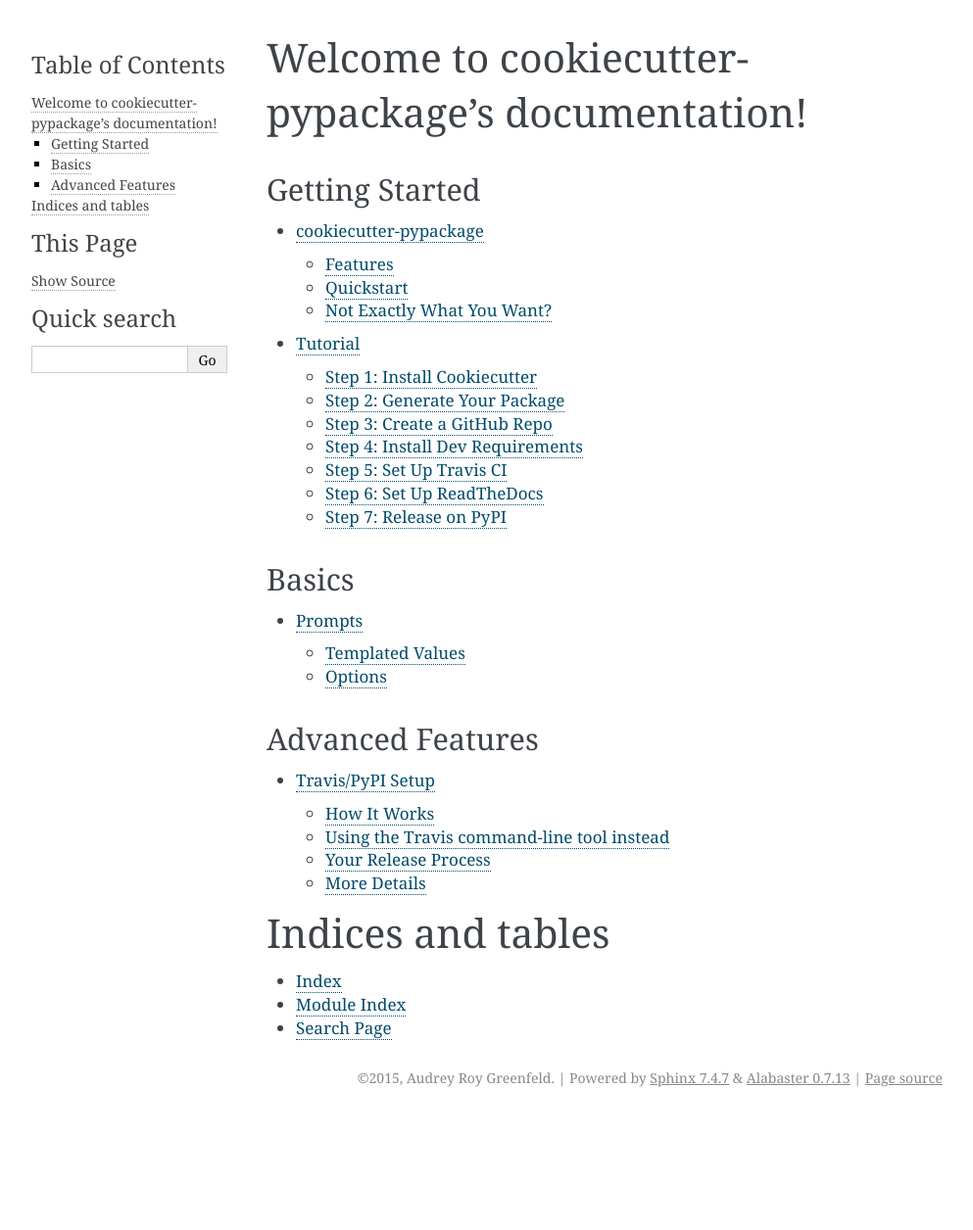
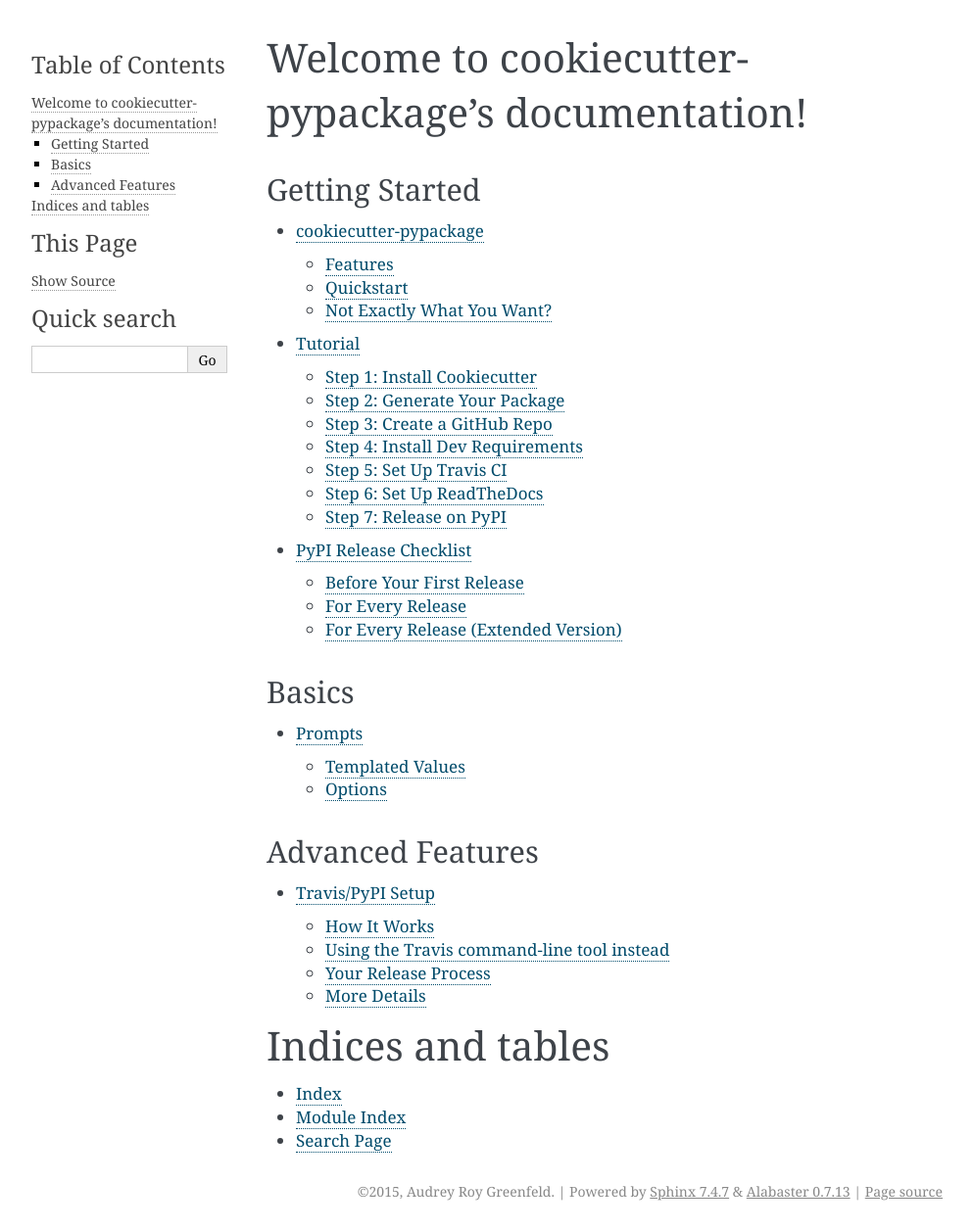
Before and after one commit to audreyfeldroy/cookiecutter-pypackage, a Sphinx documentation site: the page built from docs/index.rst, in a window 1280 px wide. Shown: the whole page at 98% size, without its empty margins (148-1141 px from the left). Built offline with Sphinx 7.4.7, drawn with Linux system fonts in a browser that asks for light colours; before the commit the page ends 1140 px from its top, so only the background shows below that; some of the changed lines change nothing that is shown.

Commit message:
Bring the PyPI release checklist from the gist into the docs

```diff
--- a/docs/index.rst
+++ b/docs/index.rst
@@ -14,6 +14,7 @@
 
    readme
    tutorial
+   pypi_release_checklist
 
 Basics
 ------
--- /dev/null
+++ b/docs/pypi_release_checklist.rst
@@ -0,0 +1,129 @@
+PyPI Release Checklist
+======================
+
+Before Your First Release
+-------------------------
+
+#. Register the package on PyPI:
+
+.. code-block:: bash
+
+    python setup.py register
+
+#. Visit PyPI to make sure it registered.
+
+For Every Release
+-------------------
+
+#. Update HISTORY.rst
+
+#. Commit the changes:
+
+.. code-block:: bash
+
+    git add HISTORY.rst
+    git commit -m "Changelog for upcoming release 0.1.1."
+
+#. Update version number (can also be patch or major)
+
+.. code-block:: bash
+
+    bumpversion minor
+
+# Install the package again for local development, but with the new version number:
+
+.. code-block:: bash
+
+    python setup.py develop
+
+#. Run the tests:
+
+.. code-block:: bash
+
+    tox
+
+#. Release on PyPI by uploading both sdist and wheel:
+
+.. code-block:: bash
+
+    python setup.py sdist upload
+    python setup.py bdist_wheel upload
+
+#. Push: git push
+
+#. Push tags: git push --tags
+
+#. Check the PyPI listing page to make sure that the README, release notes, and roadmap display properly. If not, try one of these:
+
+    #. Copy and paste the RestructuredText into http://rst.ninjs.org/ to find out what broke the formatting.
+
+    #. Check your long_description locally:
+
+    .. code-block:: bash
+
+        pip install readme_renderer
+        python setup.py check -r -s
+
+#. Edit the release on GitHub (e.g. https://github.com/audreyr/cookiecutter/releases). Paste the release notes into the release's release page, and come up with a title for the release.
+
+For Every Release (Extended Version)
+-------------------------------------
+
+This version of the checklist is for extra-careful people who want to minimize their risk of release problems.
+
+#. Update HISTORY.rst
+
+#. Commit the changes:
+
+.. code-block:: bash
+
+    git add HISTORY.rst
+    git commit -m "Changelog for upcoming release 0.1.1."
+
+#. Update version number (can also be patch or major)
+
+.. code-block:: bash
+
+    bumpversion minor
+
+# Install the package again for local development, but with the new version number:
+
+.. code-block:: bash
+
+    python setup.py develop
+
+#. Run the tests:
+
+.. code-block:: bash
+
+    tox
+
+#. Release on PyPI by uploading both sdist and wheel:
+
+.. code-block:: bash
+
+    python setup.py sdist upload
+    python setup.py bdist_wheel upload
+
+#. Test that it pip installs:
+    mktmpenv
+    pip install my_project
+    <try out my_project>
+    deactivate
+
+#. Push: git push
+
+#. Push tags: git push --tags
+
+#. Check the PyPI listing page to make sure that the README, release notes, and roadmap display properly. If not, try one of these:
+
+    #. Copy and paste the RestructuredText into http://rst.ninjs.org/ to find out what broke the formatting.
+
+    #. Check your long_description locally:
+
+    .. code-block:: bash
+
+        pip install readme_renderer
+        python setup.py check -r -s
+
+#. Edit the release on GitHub (e.g. https://github.com/audreyr/cookiecutter/releases). Paste the release notes into the release's release page, and come up with a title for the release.
```
